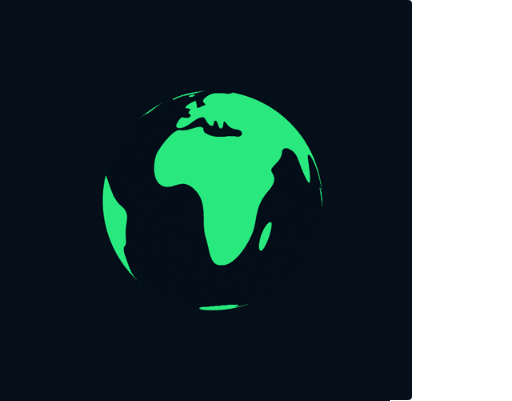
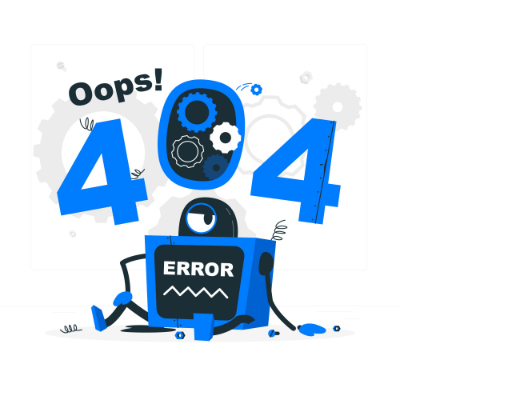
Before and after one commit to mrz-f0Th/CRUD_vanilaJS, a plain HTML site: page index.html in a window 390 px wide. Shown: the top 401 px of the page, 512 px wide, since content can reach past the window. Drawn offline with nearby package versions, Linux system fonts and the light colour scheme; files that its build step writes are made by us from their sources.

Commit message:
fist commit

```diff
--- a/index.html
+++ b/index.html
@@ -14,6 +14,7 @@
 </head>
 
 <body>
+    <div class="global">
         <!-- awal jumbotron -->
         <div class="jumbotron jumbotron-fluid gelap">
             <div class="container">
@@ -123,6 +124,7 @@
                 </div>
             </div>
         </footer>
+    </div>
     <script type="text/javascript" src="script.js"></script>
     <script src="https://cdn.jsdelivr.net/npm/bootstrap@5.0.0-beta3/dist/js/bootstrap.bundle.min.js" integrity="sha384-JEW9xMcG8R+pH31jmWH6WWP0WintQrMb4s7ZOdauHnUtxwoG2vI5DkLtS3qm9Ekf" crossorigin="anonymous"></script>
     <script type="text/javascript" src="sweetalert2/dist/sweetalert2.all.min.js"></script>
--- a/script.js
+++ b/script.js
@@ -76,3 +76,22 @@ function tambahData(tambah) {
     }
     tambah.forEach(t => t.value = "");
 }
+
+
+
+const x = window.matchMedia("(max-width: 600px)");
+
+
+function mobile(x) {
+    if (x.matches) {
+        const div = document.createElement('div');
+        div.innerHTML = `<img width="400" class="rounded mx-auto d-block" src="img/eror.jpg">
+                        <h1 class="text-center" >Mobile Version on Going !</h1>`;
+        document.querySelector('.global').style.display = "none";
+        document.body.appendChild(div);
+    } else {
+        document.querySelector('.global').style.display = "block"
+    }
+}
+
+mobile(x);
```
Also changed, not shown: img/eror.jpg (added). Lines whose indentation alone changed are shown as unchanged.
